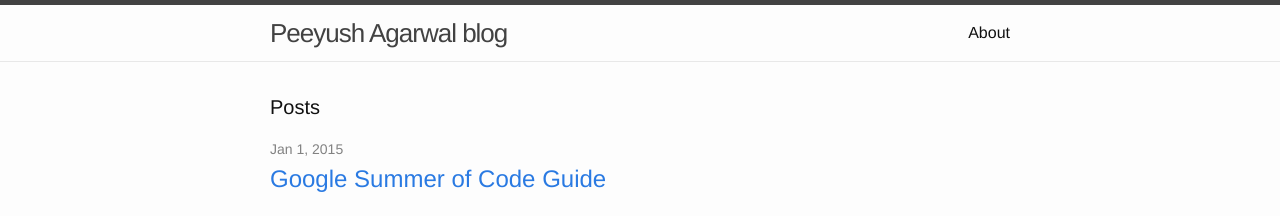
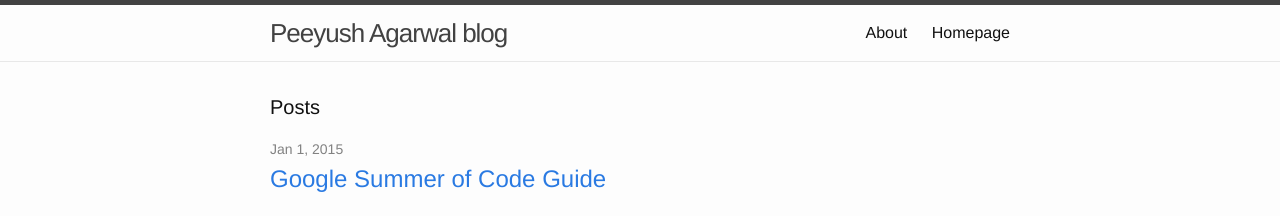
Before and after one commit to apeeyush/blog, a Jekyll site: the page built from index.html, in a window 1280 px wide. Shown: the top 216 px of the page. Built offline with Jekyll 4.4.1, drawn with Linux system fonts in a browser that asks for light colours.

Commit message:
Add link to homepage

```diff
--- a/_includes/header.html
+++ b/_includes/header.html
@@ -19,6 +19,7 @@
           <a class="page-link" href="{{ page.url | prepend: site.baseurl }}">{{ page.title }}</a>
           {% endif %}
         {% endfor %}
+        <a class="page-link" href="/">Homepage</a>
       </div>
     </nav>
 
```
